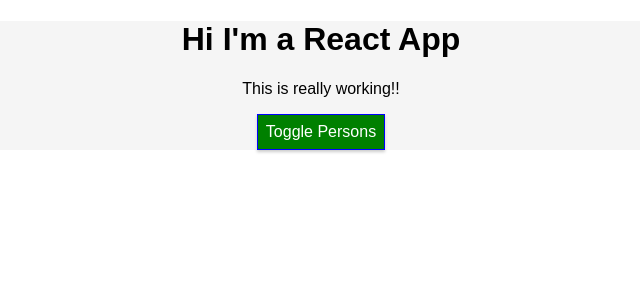
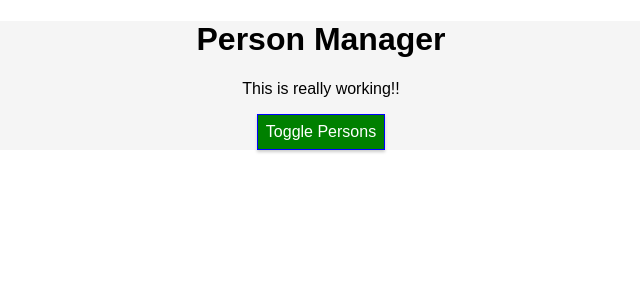
Before and after one commit to AlphaNiner1415/react-tutorial, a React app in the folder react-complete-guide/: page / in a window 1280 px wide. Shown: the top 300 px of the page, without its empty margins (319-959 px from the left). Built offline with nearby package versions, Linux system fonts and the light colour scheme.

Commit message:
Passing in props to a stateful component

```diff
--- a/react-complete-guide/src/components/Cockpit/Cockpit.js
+++ b/react-complete-guide/src/components/Cockpit/Cockpit.js
@@ -16,7 +16,7 @@
     }
     return (
         <div className = {classes.Cockpit}>
-            <h1 >Hi I'm a React App</h1>  {/*One root element per component is typical */}
+            <h1>{props.title}</h1>  {/*One root element per component is typical */}
             <p className={assignedClasses.join(' ')}>This is really working!!</p>
             <button className={btnClass} onClick={props.clicked}>Toggle Persons</button>
         </div>
--- a/react-complete-guide/src/containers/App.js
+++ b/react-complete-guide/src/containers/App.js
@@ -82,6 +82,7 @@
 
             <div className={classes.App}>
                 <Cockpit
+                    title={this.props.appTitle} //component props must be referred to using this keyword
                     showPersons={this.state.showPersons}
                     persons = {this.state.persons}
                     clicked = {this.togglePersonsHandler} />
--- a/react-complete-guide/src/index.js
+++ b/react-complete-guide/src/index.js
@@ -3,6 +3,6 @@
 import './index.css';
 import App from './containers/App';
 import registerServiceWorker from './registerServiceWorker';
-
-ReactDOM.render(<App />, document.getElementById('root'));
+//Passing in an app title, so now the class component has a prop
+ReactDOM.render(<App appTitle="Person Manager" />, document.getElementById('root'));
 registerServiceWorker();
```
Also changed, not shown: 2 other files (tests, documents, lock files or other folders).
